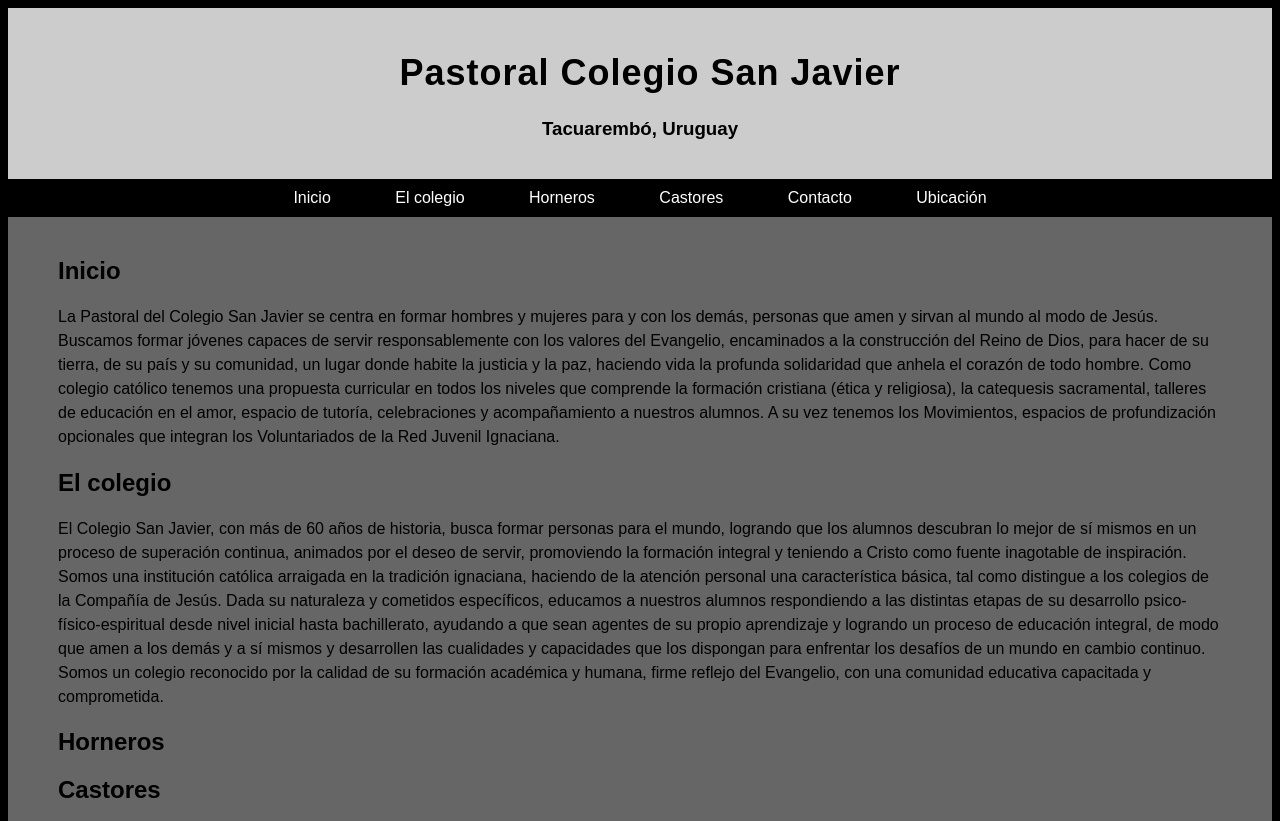
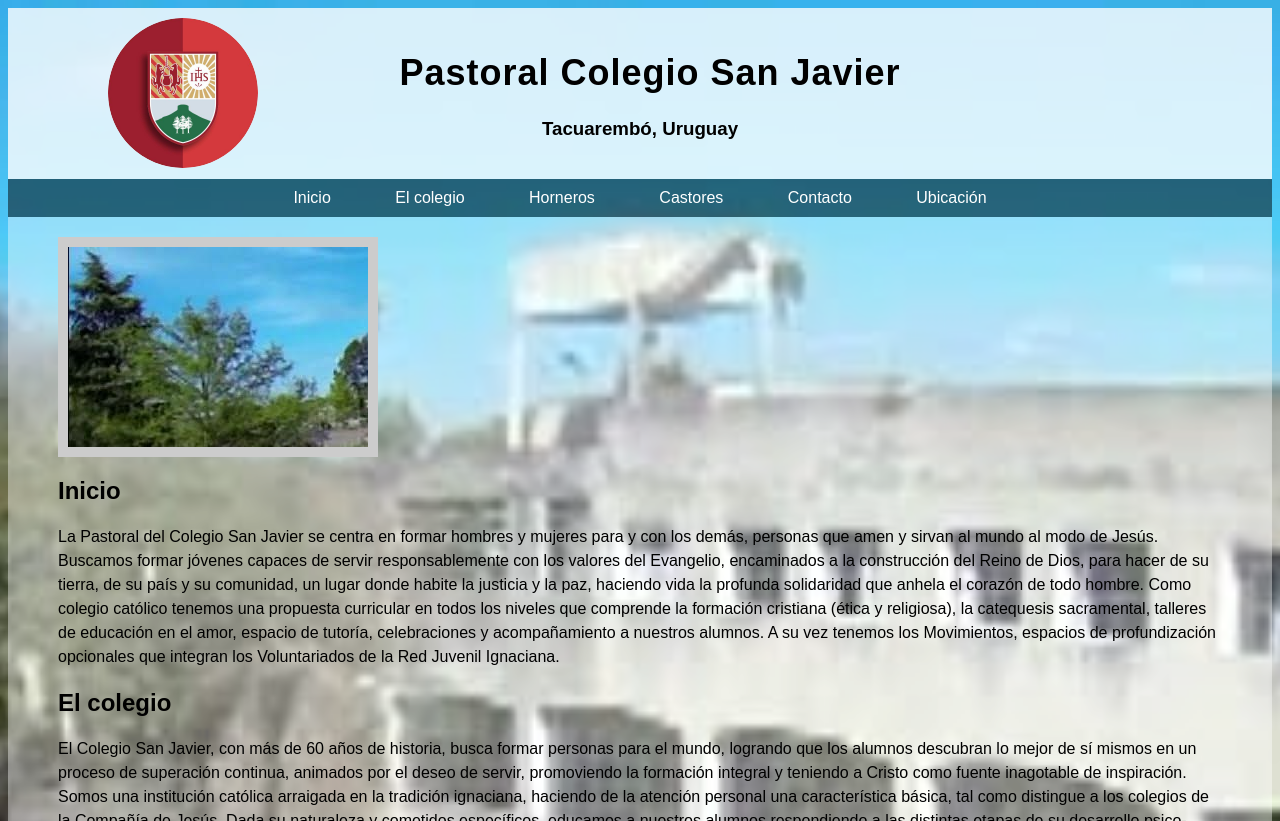
Before and after one commit to lucia893/ProyectoSJ, a plain HTML site: page index.html in a window 1280 px wide. Shown: the top 821 px of the page. Drawn offline with Linux system fonts and the light colour scheme.

Commit message:
cambie lo de las fotos, ahora cargan

```diff
--- a/index.html
+++ b/index.html
@@ -28,6 +28,9 @@
         <a href="#ubicacion">Ubicación</a>
     </nav>
     <div id="todo">
+
+        <div id="foto" class="inner-div-photo">
+        </div>
 
         <div id="inicio" class="inner-div">
             <h2>Inicio</h2>
--- a/styles/styles.css
+++ b/styles/styles.css
@@ -1,12 +1,19 @@
 /* Body styles */
 body {
     font-family: 'Poppins', sans-serif;
-    background: url('./styles/fondo2.jpg') center/cover no-repeat; /* Background image */
+    background: url('fondo2.jpg') center/cover no-repeat; /* Background image */
     background-color: rgba(0, 0, 0, 1); /* Semi-transparent overlay */
 }
 
 p{
     line-height: 1.5;
+}
+
+.inner-div-photo {
+    background-image: url('fondo2.jpg');
+    width: 300px; /* Set the width of the container */
+    height: 200px; /* Set the height of the container */
+    border: 10px solid #ccc; /* Add a border for visualization */
 }
 
 /* Header styles */
@@ -33,7 +40,7 @@ header {
     transform: translateY(-50%);
     width: 150px; /* Adjust the size of the logo */
     height: 150px; /* Adjust the size of the logo */
-    background-image: url('styles/logo.jpg'); /* Path to your logo image */
+    background-image: url('logo.jpg'); /* Path to your logo image */
     background-size: cover;
     border-radius: 50%; /* Makes the logo round */
 }
```
